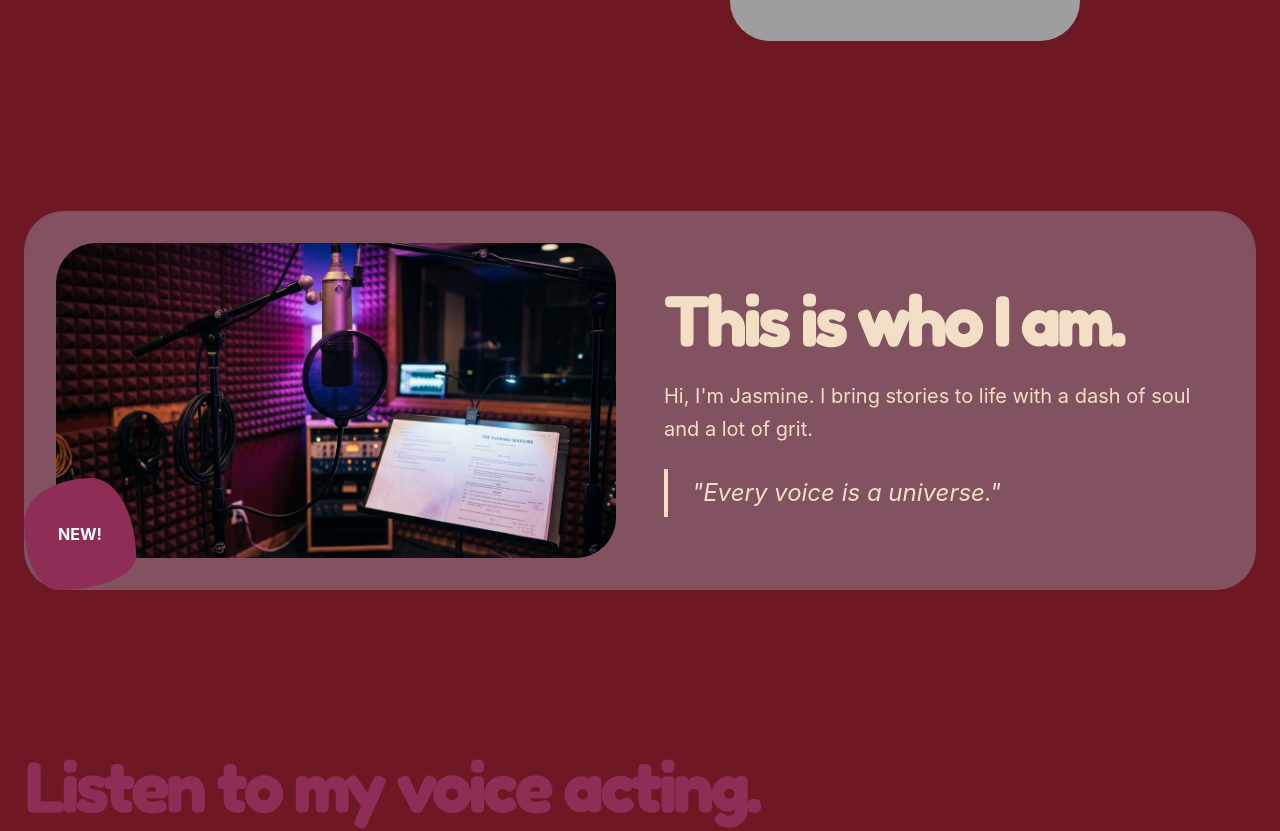
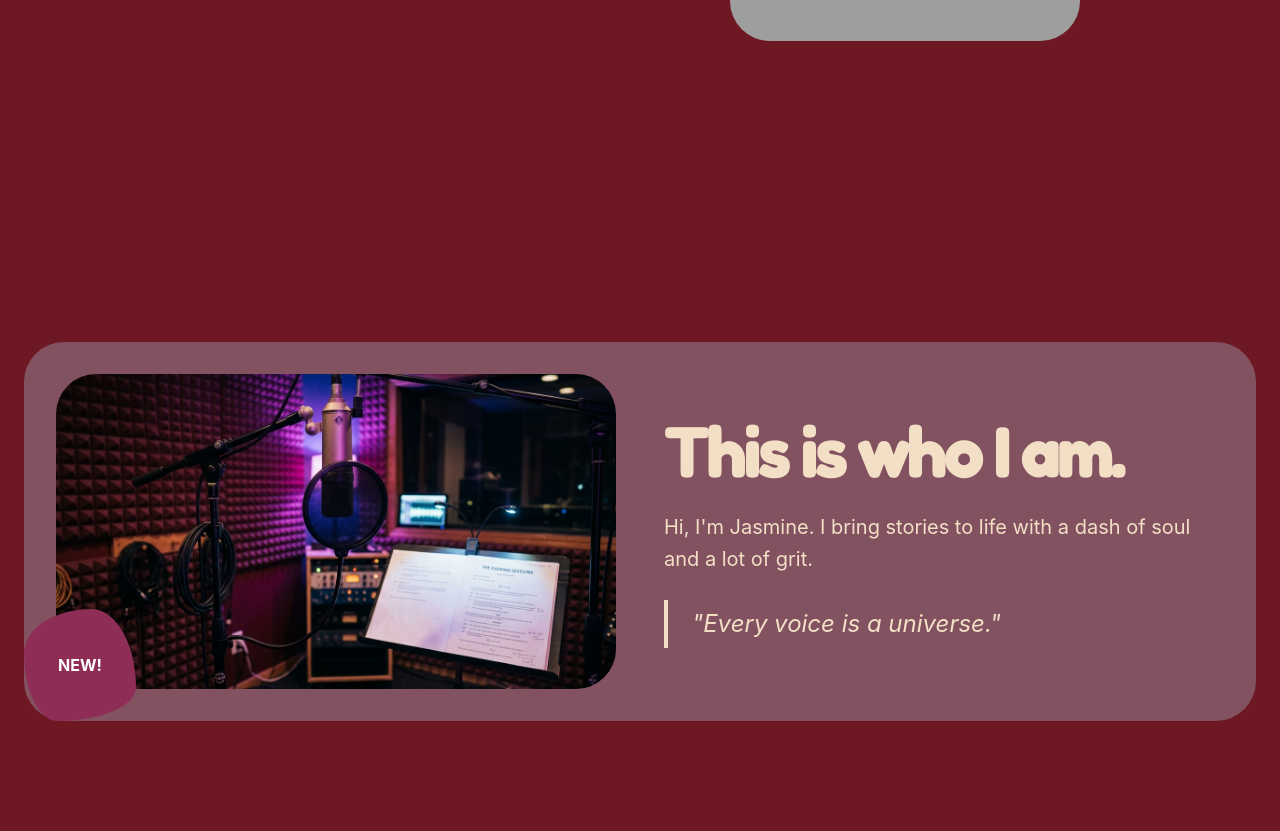
Before and after one commit to dchang1031/Jasmine-site, a React (Vite) app: page / in a window 1280 px wide. Shown: the part 649-1480 px from the top of the page. Built offline with nearby package versions, Linux system fonts and the light colour scheme; grey boxes are pictures that could not be loaded.

Commit message:
Add scroll-based fade-in and slide-up animation to AboutSection

```diff
--- a/src/components/AboutSection.tsx
+++ b/src/components/AboutSection.tsx
@@ -1,10 +1,36 @@
-import React from 'react';
+import React, { useEffect, useState } from 'react';
 import { motion } from 'framer-motion';
 
 export const AboutSection: React.FC = () => {
+  const [isVisible, setIsVisible] = useState(false);
+
+  useEffect(() => {
+    const handleScroll = () => {
+      const aboutElement = document.getElementById('about');
+      if (!aboutElement) return;
+
+      const aboutRect = aboutElement.getBoundingClientRect();
+      // When about section is within viewport, fade in
+      if (aboutRect.top < window.innerHeight * 0.75) {
+        setIsVisible(true);
+      } else {
+        setIsVisible(false);
+      }
+    };
+
+    window.addEventListener('scroll', handleScroll);
+    return () => window.removeEventListener('scroll', handleScroll);
+  }, []);
+
   return (
-    <section id="about" className="py-20">
-      <div className="max-w-7xl mx-auto px-6">
+    <motion.section
+      id="about"
+      className="py-20 min-h-screen flex items-center"
+      initial={{ opacity: 0, y: 100 }}
+      animate={isVisible ? { opacity: 1, y: 0 } : { opacity: 0, y: 100 }}
+      transition={{ duration: 0.8, ease: 'easeOut', delay: 0.5 }}
+    >
+      <div className="max-w-7xl mx-auto px-6 w-full">
         <motion.div
           initial="hidden"
           whileInView="visible"
@@ -33,6 +59,6 @@ export const AboutSection: React.FC = () => {
 
         </motion.div>
       </div>
-    </section>
+    </motion.section>
   );
 };
```
